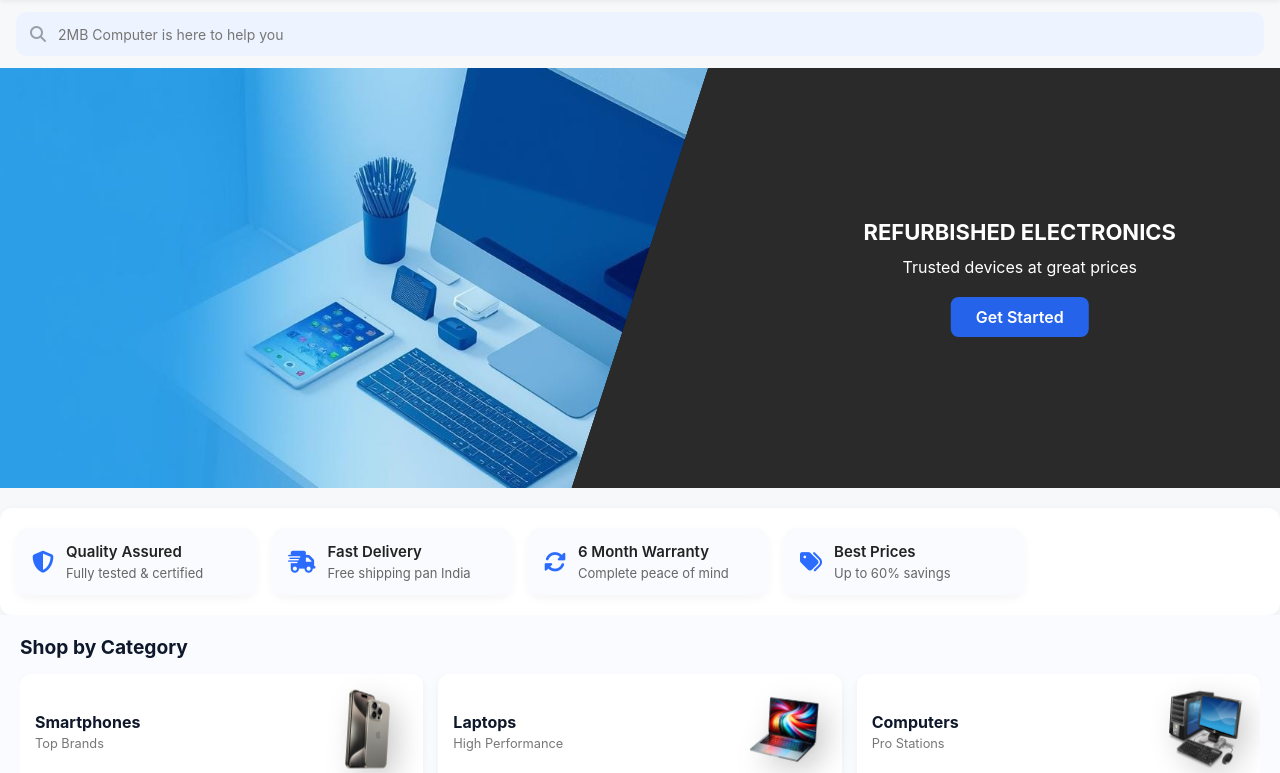
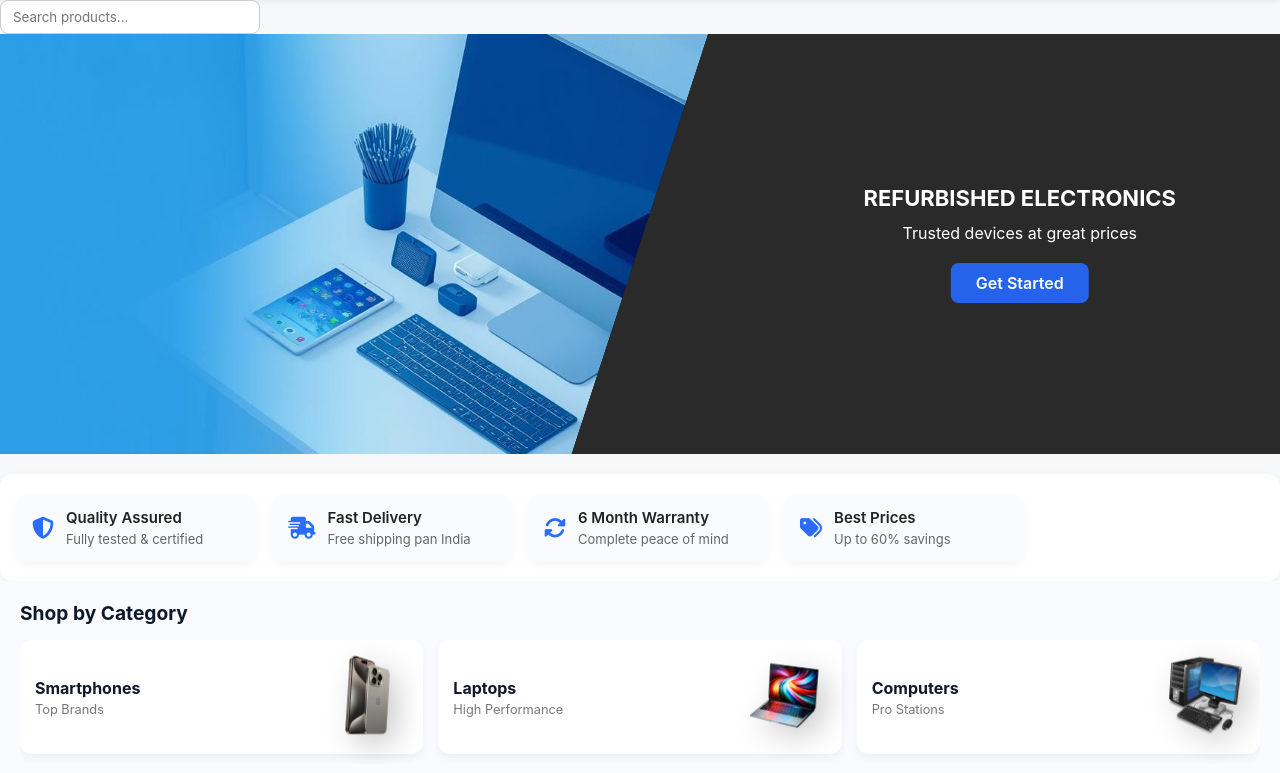
Before and after one commit to shifaRajput/Final-Year-project, a Flask app: page / in a window 1280 px wide. Shown: the part 64-837 px from the top of the page. Run offline with Flask 3, Linux system fonts and the light colour scheme; grey boxes are pictures that could not be loaded.

Commit message:
Update home.html
search bar

```diff
--- a/templates/home.html
+++ b/templates/home.html
@@ -67,11 +67,15 @@
   </div>
 </nav>
 
-  <!--search bar-->
-  <div class="search-bar-wrapper">
-    <i class="fa-solid fa-magnifying-glass"></i>
-    <input type="text" placeholder="2MB Computer is here to help you" />
-  </div>
+ <!-- Search Bar -->
+<div style="position: relative; display: inline-block;">
+  <input
+    type="text"
+    id="searchInput"
+    placeholder="Search products..."
+    autocomplete="off"
+    style="padding: 8px 12px; border-radius: 8px; border: 1px solid #ccc; width: 260px;"
+  />
 
   <!--image slider-->
   <div class="skw-pages">
```
